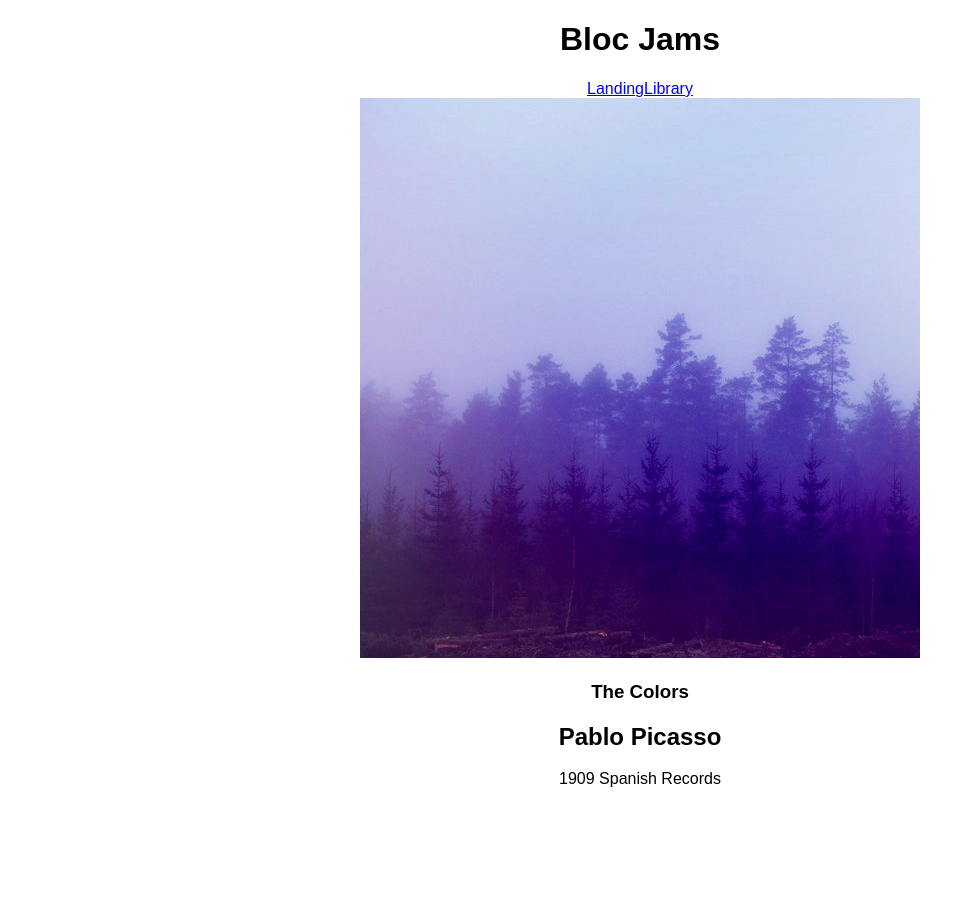
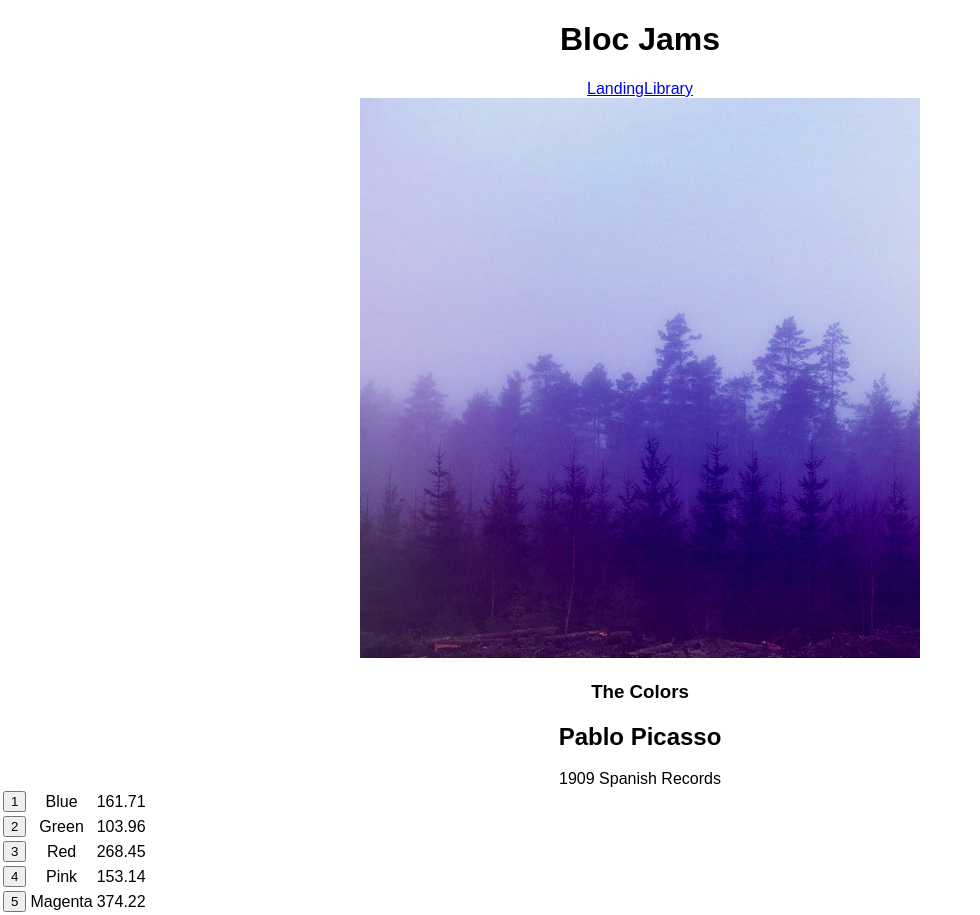
Before and after one commit to nwyll/bloc-jams-react, a React (Create React App) app: page /album/the-colors in a window 1280 px wide. Shown: the whole page, without its empty margins (0-980 px from the left). Before the commit the page ends 800 px from the top, so only its background shows below. Built offline with nearby package versions, Linux system fonts and the light colour scheme.

Commit message:
asignment-6: song list displayed, hover actions not implementedyet

```diff
--- a/public/index.html
+++ b/public/index.html
@@ -19,7 +19,9 @@
       work correctly both with client-side routing and a non-root public URL.
       Learn how to configure a non-root public URL by running `npm run build`.
     -->
-    <title>React App</title>
+    <!-- Ionicons -->
+    <link href="http://code.ionicframework.com/ionicons/2.0.1/css/ionicons.min.css">
+    <title>Bloc Jams React</title>
   </head>
   <body>
     <noscript>
--- a/src/components/Album.js
+++ b/src/components/Album.js
@@ -32,6 +32,19 @@ class Album extends Component {
             <col id="song-duration-column" />
           </colgroup>
           <tbody>
+            {
+              this.state.album.songs.map( (song, index) =>
+                <tr className="song" key={index}>
+                  <td className="song-actions">
+                    <button>
+                      <span className="song-number">{index + 1}</span>
+                    </button>
+                  </td>
+                  <td className="song-title">{song.title}</td>
+                  <td className="song-duration">{song.duration}</td>
+                </tr>
+              )
+            }
           </tbody>
         </table>
       </section>
```
